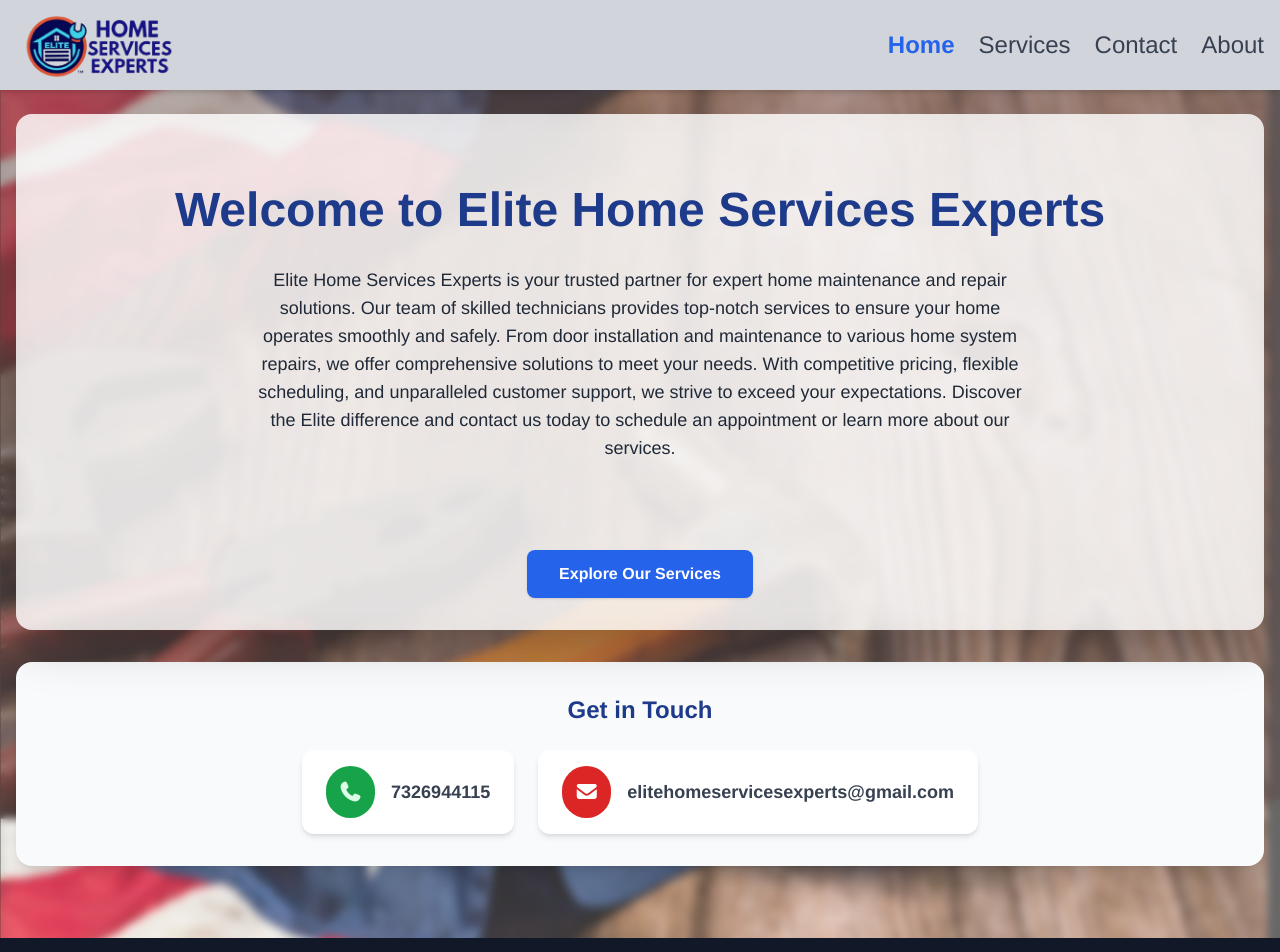
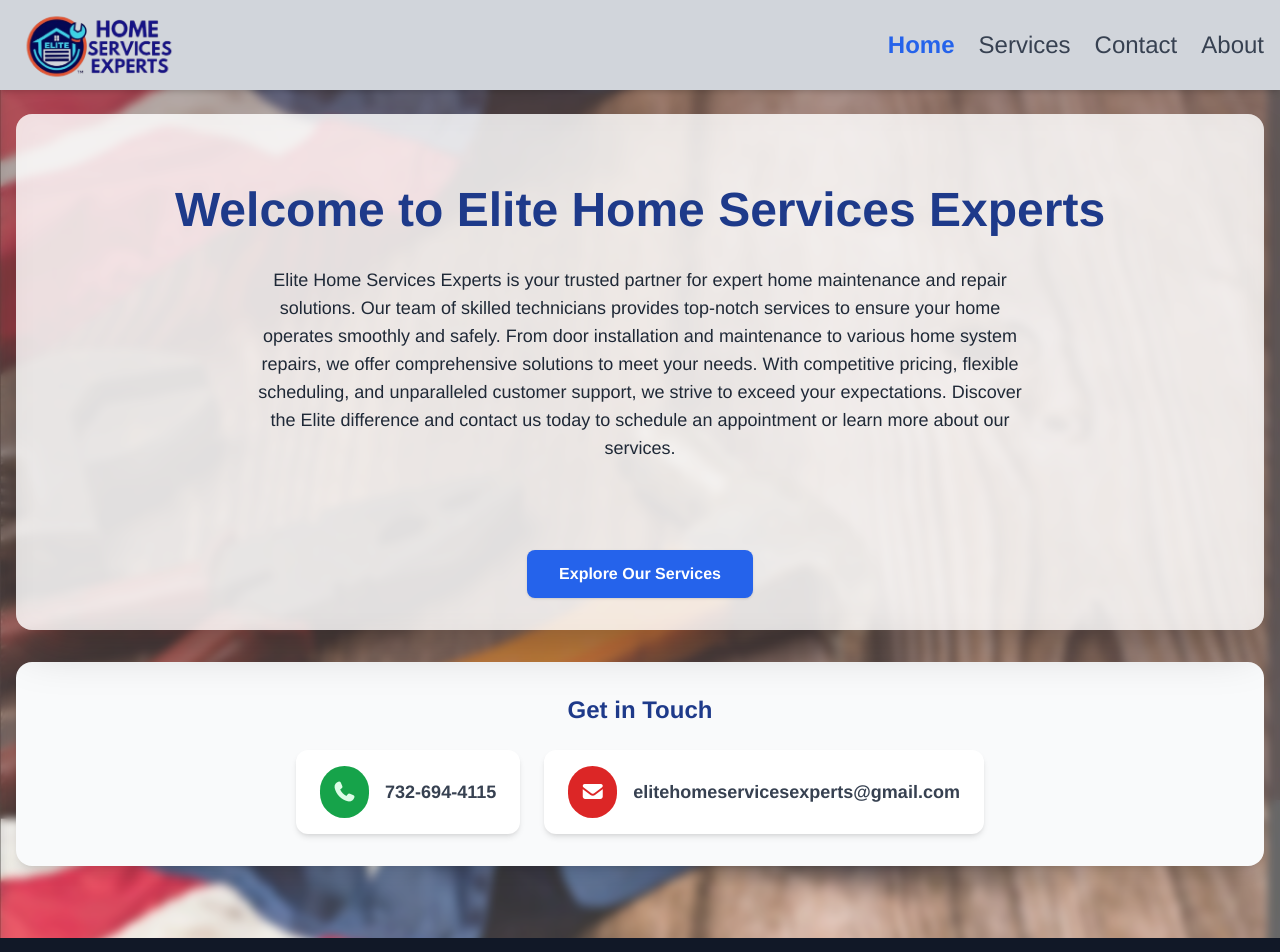
Before and after one commit to elitehomeservices70/elitehomeservices, a React (Vite) app: page / in a window 1280 px wide. Shown: the top 952 px of the page. Built offline with nearby package versions, Linux system fonts and the light colour scheme.

Commit message:
Updated React app

```diff
--- a/src/pages/Contact.jsx
+++ b/src/pages/Contact.jsx
@@ -79,14 +79,14 @@ export default function Contact() {
           <div className="flex flex-col sm:flex-row items-center justify-center gap-6">
             {/* Phone */}
             <a
-              href="tel:5551234567"
+              href="tel:732-694-4115"
               className="flex items-center bg-white px-6 py-4 rounded-xl shadow-md w-full sm:w-auto hover:shadow-lg transition duration-300"
             >
               <div className="bg-green-600 p-3 rounded-full mr-4 flex-shrink-0">
                 <i className="fas fa-phone text-white text-lg sm:text-xl"></i>
               </div>
               <span className="text-gray-800 text-base sm:text-lg font-semibold">
-                7326944115
+                732-694-4115
               </span>
             </a>
 
--- a/src/pages/Home.jsx
+++ b/src/pages/Home.jsx
@@ -37,14 +37,14 @@ export default function Home() {
         <div className="flex flex-col sm:flex-row items-center justify-center gap-6">
           {/* Phone */}
           <a
-            href="tel:7326944115"
+            href="tel:732-694-4115"
             className="flex items-center bg-white px-6 py-4 rounded-xl shadow-md w-full sm:w-auto hover:shadow-lg transition duration-300"
           >
             <div className="bg-green-600 p-3 rounded-full mr-4 flex-shrink-0">
               <i className="fas fa-phone text-green-100 text-lg sm:text-xl"></i>
             </div>
             <span className="text-gray-700 text-base sm:text-lg font-semibold">
-              7326944115
+              732-694-4115
             </span>
           </a>
 
```
